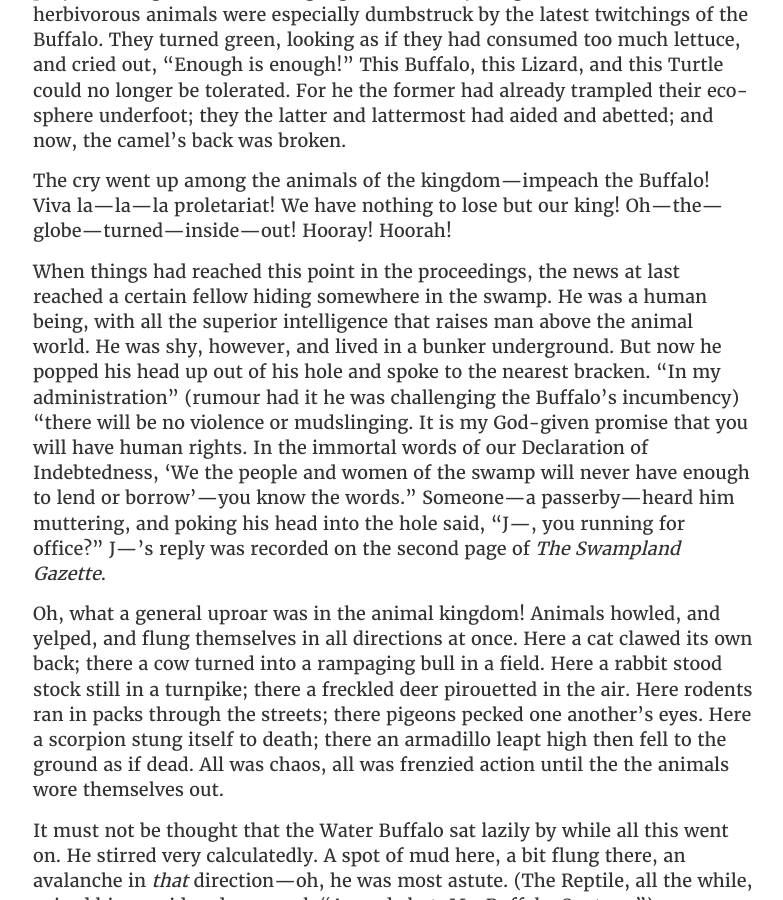
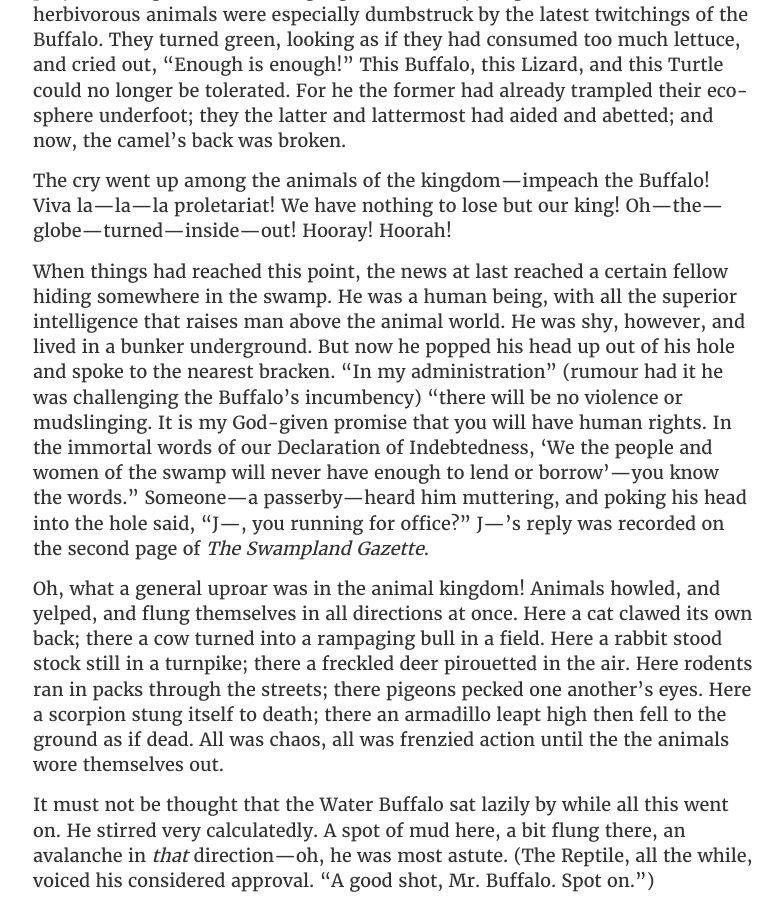
Before and after one commit to GabeHess/GabeHess.github.io, a Jekyll site: the page built from _posts/2020-6-12-satire-written-during-a-time-of-peace.md, in a window 1280 px wide and 900 px high, scrolled down 2462 px. Shown: the whole window, without its empty margins (247-1030 px from the left). Built offline with Jekyll 4.4.1, drawn with Linux system fonts in a browser that asks for light colours; some web fonts are replaced; comment, search, counter and statistics services are not loaded.

Commit message:
Edit post

```diff
--- a/_posts/2020-6-12-satire-written-during-a-time-of-peace.md
+++ b/_posts/2020-6-12-satire-written-during-a-time-of-peace.md
@@ -34,7 +34,7 @@
 
 The cry went up among the animals of the kingdom—impeach the Buffalo! Viva la—la—la proletariat! We have nothing to lose but our king! Oh—the—globe—turned—inside—out! Hooray! Hoorah!
 
-When things had reached this point in the proceedings, the news at last reached a certain fellow hiding somewhere in the swamp. He was a human being, with all the superior intelligence that raises man above the animal world. He was shy, however, and lived in a bunker underground. But now he popped his head up out of his hole and spoke to the nearest bracken. “In my administration” (rumour had it he was challenging the Buffalo’s incumbency) “there will be no violence or mudslinging. It is my God-given promise that you will have human rights. In the immortal words of our Declaration of Indebtedness, ‘We the people and women of the swamp will never have enough to lend or borrow’—you know the words.” Someone—a passerby—heard him muttering, and poking his head into the hole said, “J—, you running for office?” J—’s reply was recorded on the second page of _The Swampland Gazette_.
+When things had reached this point, the news at last reached a certain fellow hiding somewhere in the swamp. He was a human being, with all the superior intelligence that raises man above the animal world. He was shy, however, and lived in a bunker underground. But now he popped his head up out of his hole and spoke to the nearest bracken. “In my administration” (rumour had it he was challenging the Buffalo’s incumbency) “there will be no violence or mudslinging. It is my God-given promise that you will have human rights. In the immortal words of our Declaration of Indebtedness, ‘We the people and women of the swamp will never have enough to lend or borrow’—you know the words.” Someone—a passerby—heard him muttering, and poking his head into the hole said, “J—, you running for office?” J—’s reply was recorded on the second page of _The Swampland Gazette_.
 
 Oh, what a general uproar was in the animal kingdom! Animals howled, and yelped, and flung themselves in all directions at once. Here a cat clawed its own back; there a cow turned into a rampaging bull in a field. Here a rabbit stood stock still in a turnpike; there a freckled deer pirouetted in the air. Here rodents ran in packs through the streets; there pigeons pecked one another’s eyes. Here a scorpion stung itself to death; there an armadillo leapt high then fell to the ground as if dead. All was chaos, all was frenzied action until the the animals wore themselves out.
 
```
